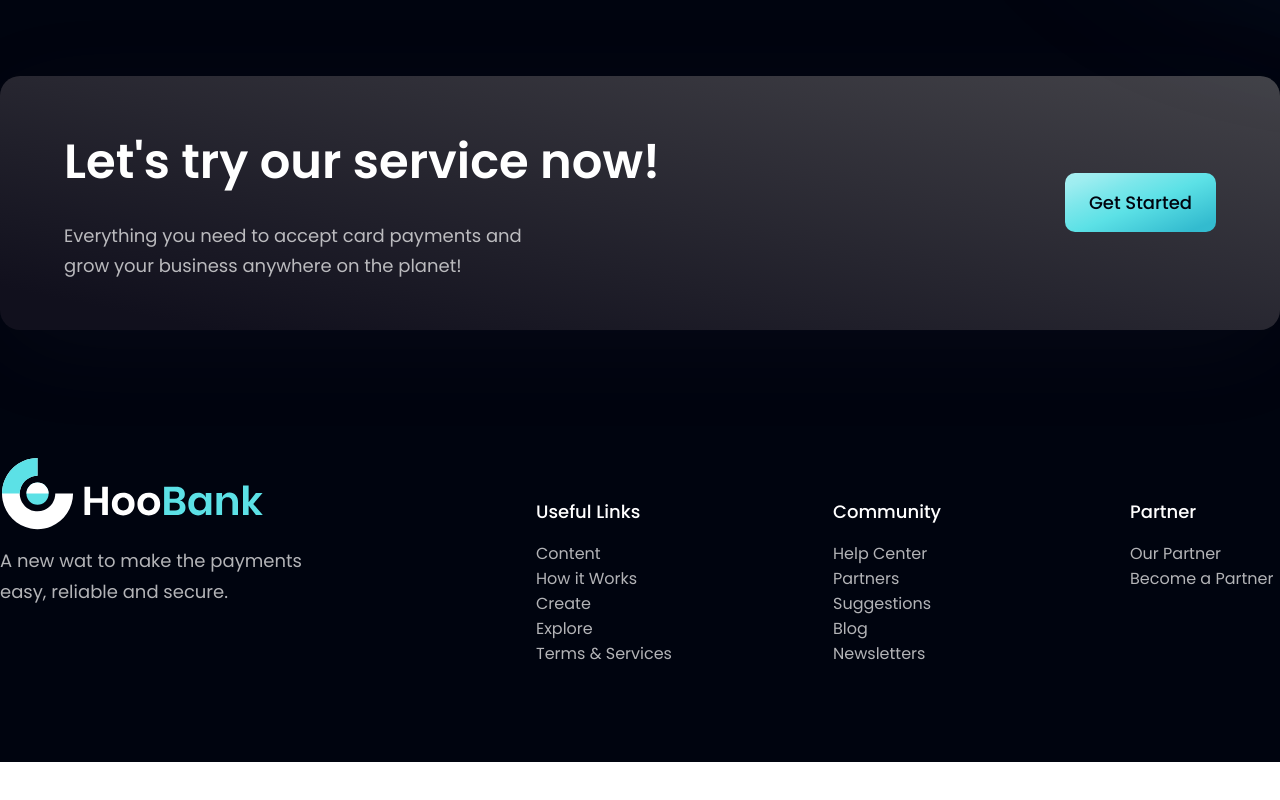
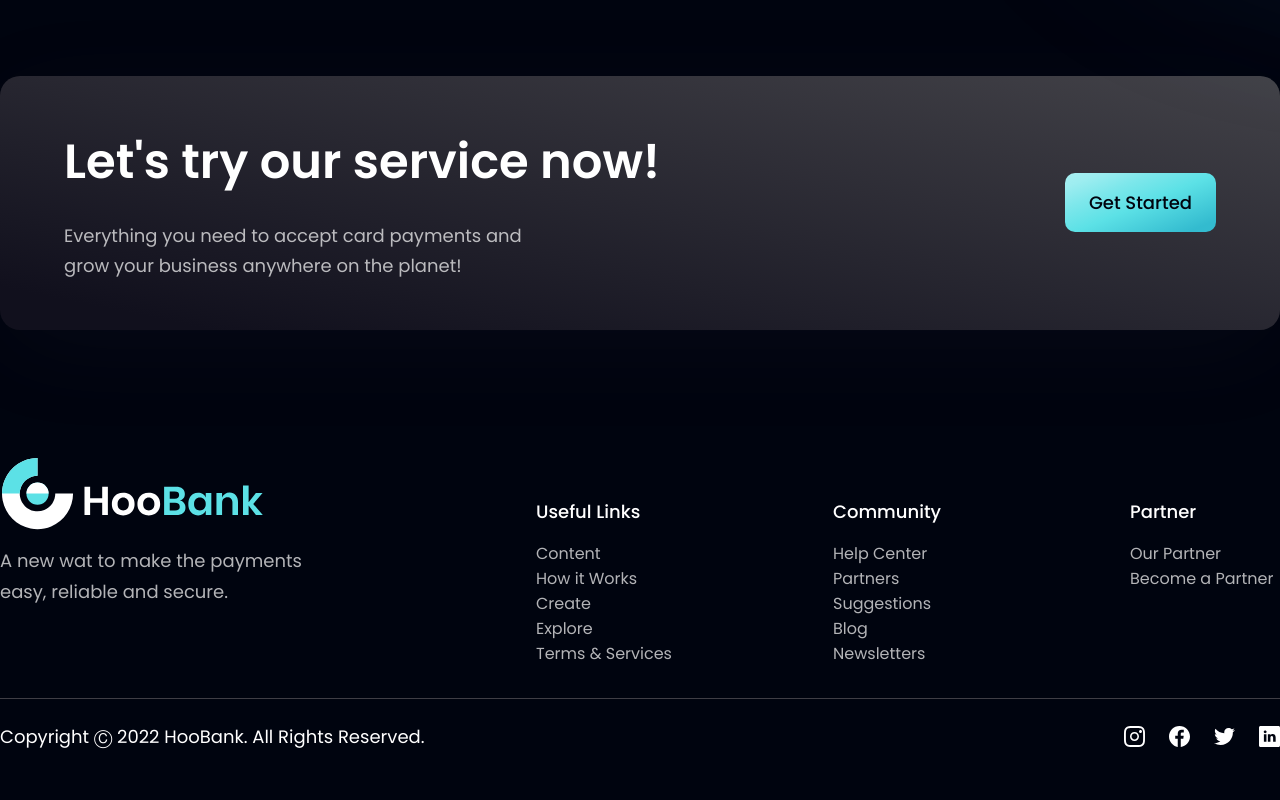
Before and after one commit to Efu-Dev/react-tailwind-template, a React (Vite) app in the folder presentation-site/: page / in a window 1280 px wide. Shown: the part 3737-4537 px from the top of the page. Before the commit the page ends 4499 px from the top, so only its background shows below. Built offline with nearby package versions, Linux system fonts and the light colour scheme.

Commit message:
added copyright

```diff
--- a/presentation-site/src/components/Footer.jsx
+++ b/presentation-site/src/components/Footer.jsx
@@ -27,7 +27,25 @@
           </div>
         ))}
       </div>
+    </div>
+    <div className="w-full flex justify-between items-center md:flex-row flex-col pt-6 border-t-[1px] border-t-[#3F3E45]">
+        <p className="font-poppins font-normal text-center text-[18px] leading-[27px] text-white">
+          Copyright Ⓒ 2022 HooBank. All Rights Reserved.
+        </p>
 
+        <div className="flex flex-row md:mt-0 mt-6">
+          {socialMedia.map((social, index) => (
+            <img
+              key={social.id}
+              src={social.icon}
+              alt={social.id}
+              className={`w-[21px] h-[21px] object-contain cursor-pointer ${
+                index !== socialMedia.length - 1 ? "mr-6" : "mr-0"
+              }`}
+              onClick={() => window.open(social.link)}
+            />
+          ))}
+        </div>
     </div>
   </section>
 );
```
